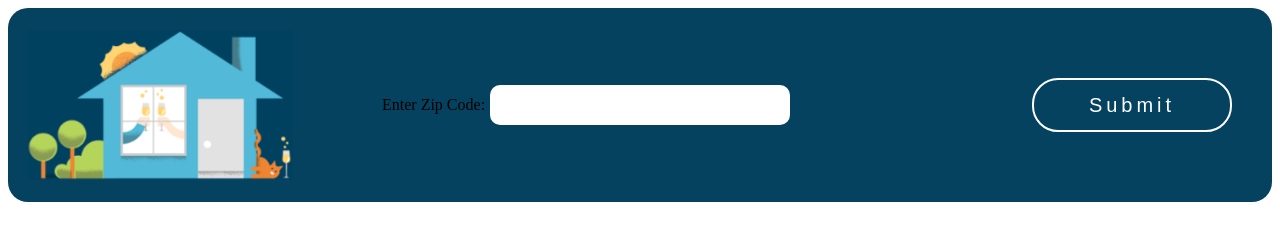
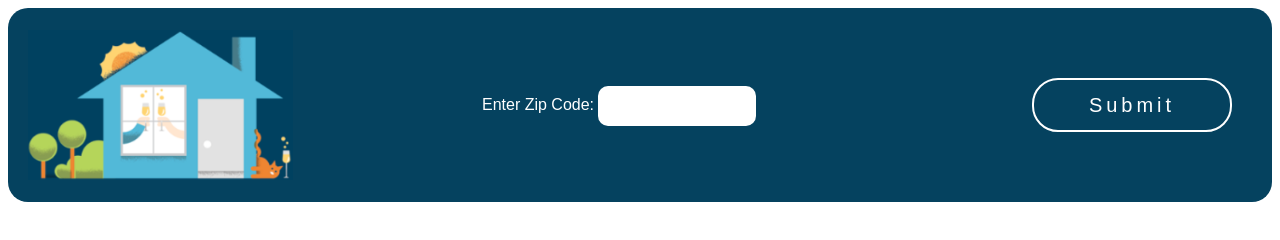
Before and after one commit to msmsoft/projects, a website: page index.html in a window 1280 px wide. Drawn offline with Linux system fonts and the light colour scheme.

Commit message:
css changes

```diff
--- a/css/main.css
+++ b/css/main.css
@@ -12,13 +12,9 @@
     vertical-align: middle;
 }
 .zip-code {
-    position: absolute;
     height: 40px;
-    display: block;
-    top: 50%;
-    left: 50%;
-    transform: translate(-50%, -50%);
-    width: 300px;
+    display: inline-block;
+    width: 25%;
     vertical-align: middle;
     border-radius: 10px;
     outline: 0;
@@ -44,9 +40,11 @@
     position: absolute;
     top: 50%;
     left: 50%;
-    transform: translate(-50%, -50%);
-    width: 516px;
+    transform: translate(-25%, -50%);
+    width: 50%;
 }
 .zip-label {
-
+    color: #FFF;
+    font-family: sans-serif;
+    display: inline-block;
 }
```
